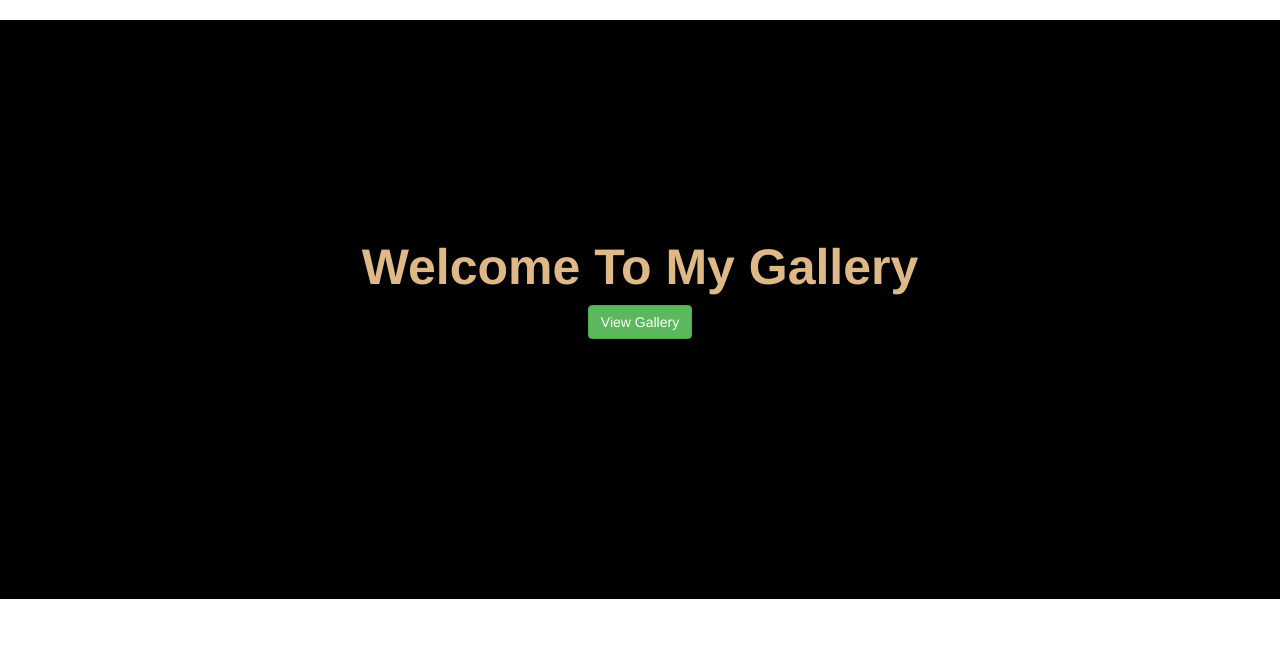
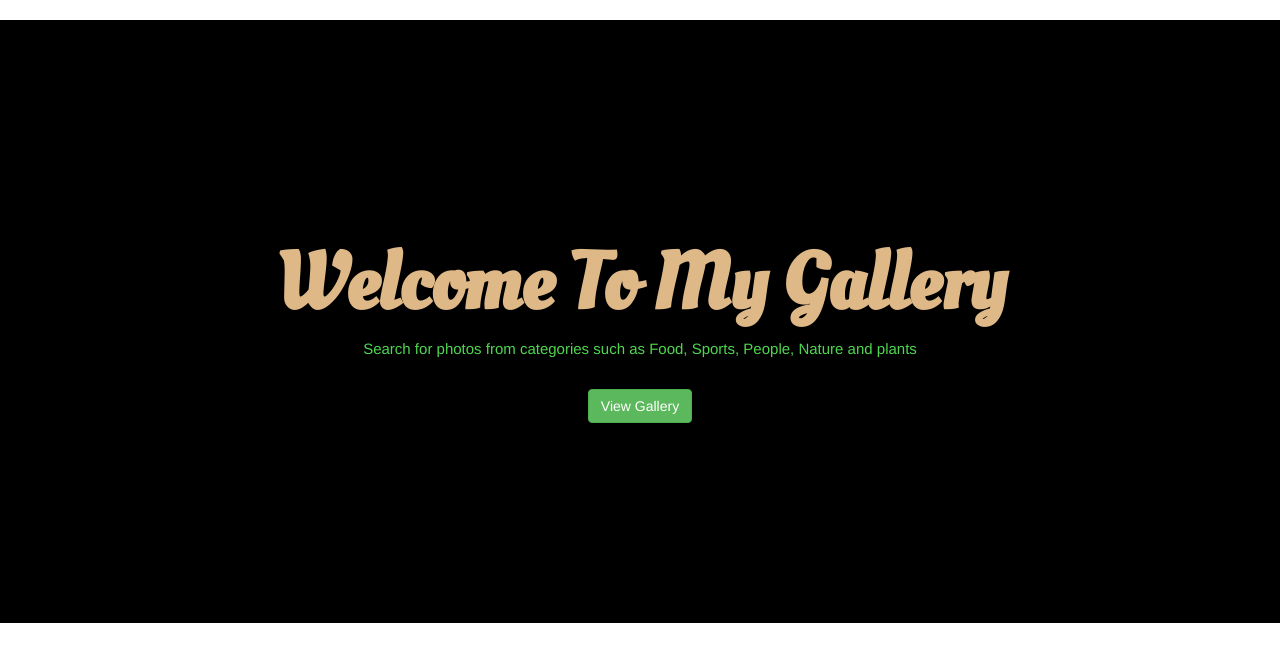
Before and after one commit to cynthiaoduol/Gallery, a Django app: template photos/templates/index.html in a window 1280 px wide. Shown: the part 52-714 px from the top of the page. Run offline with Django 3.2, Linux system fonts and the light colour scheme; the template is opened without the code that fills it, so the values that code supplies are empty; some libraries are stand-ins or nearby versions; some web fonts are replaced.

Commit message:
change the font style

```diff
--- a/photos/templates/index.html
+++ b/photos/templates/index.html
@@ -4,10 +4,11 @@
 {{block.super}}
 
 <div class="container-fluid text-center landing" style="background-color: black">
-<h1 class="mb-4 d-none d-md-block text-center" style="padding-top: 200px;font-size: 50px;color:burlywood">
+<h1 class="mb-4 d-none d-md-block text-center" style="padding-top: 200px;font-size: 80px;font-family: 'Oleo Script', cursive;color:burlywood">
   <strong>Welcome To My Gallery</strong>
 </h1>
-<div style="padding-bottom: 260px">
+<p style="color: rgb(78, 214, 78);font-size: 15px">Search for photos from categories such as Food, Sports, People, Nature and plants</p><br>
+<div style="padding-bottom: 200px">
 <a target="_blank" href="{%url 'gallery'%}" class="btn btn-success">View Gallery</a>
 </div>
 </div>
```
